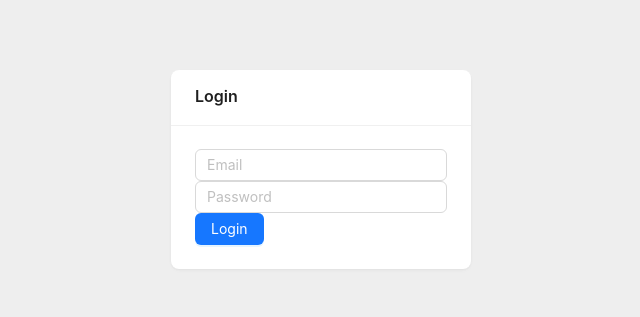
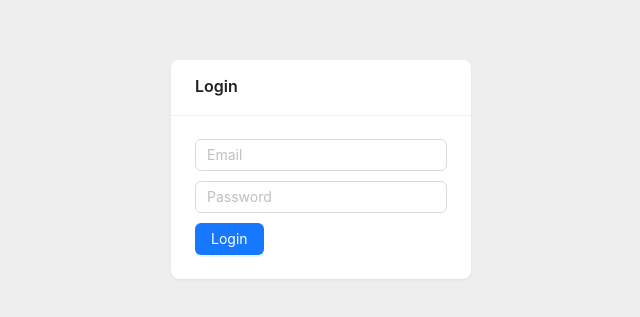
Before and after one commit to Keonbangjin/Lesson8Month7, a React (Create React App) app: page /login in a window 1280 px wide. Shown: the part 231-548 px from the top of the page, without its empty margins (319-959 px from the left). Built offline with nearby package versions, Linux system fonts and the light colour scheme.

Commit message:
fix: add few changes

```diff
--- a/src/components/Auth/Login.jsx
+++ b/src/components/Auth/Login.jsx
@@ -6,6 +6,7 @@ const Login = () => {
     return (
         <div className='card' gap="middle" vertical>
             <Card
+                className='cardss'
                 title="Login"
                 bordered={false}
                 style={{
```
